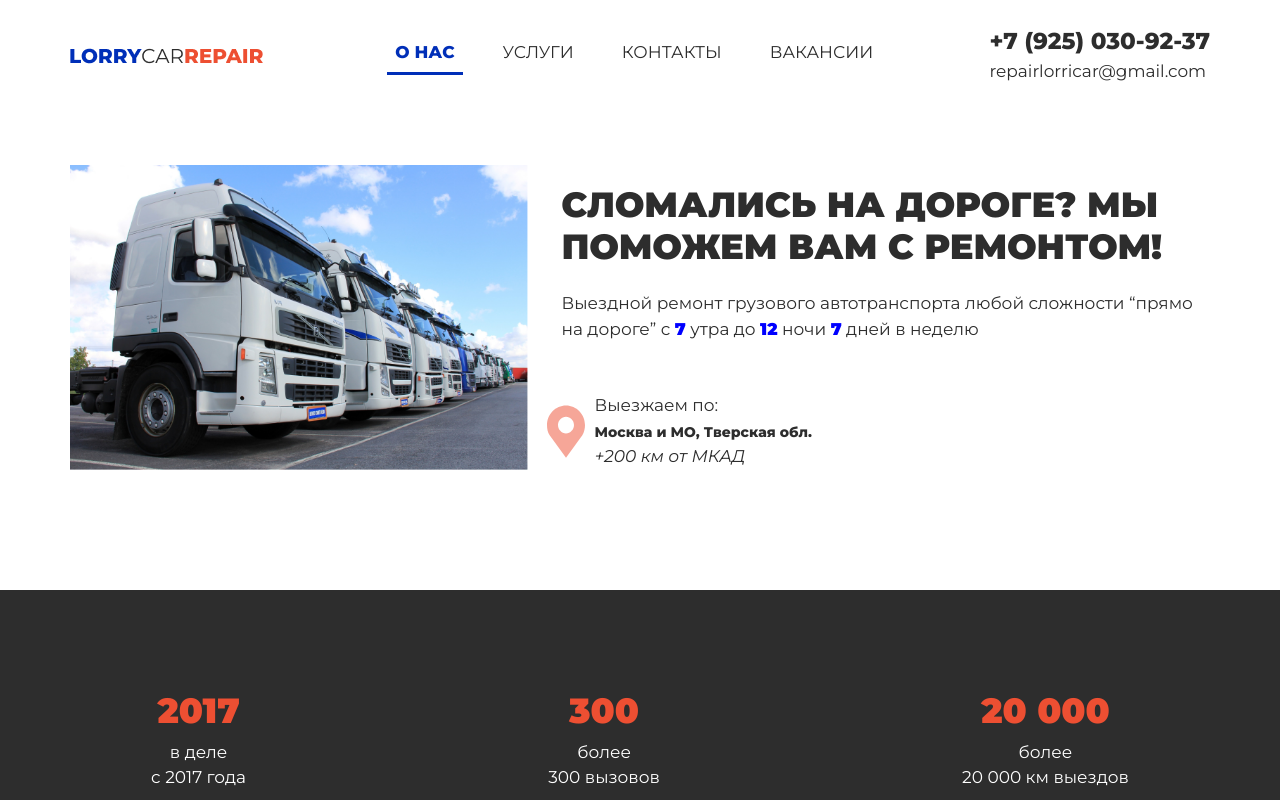
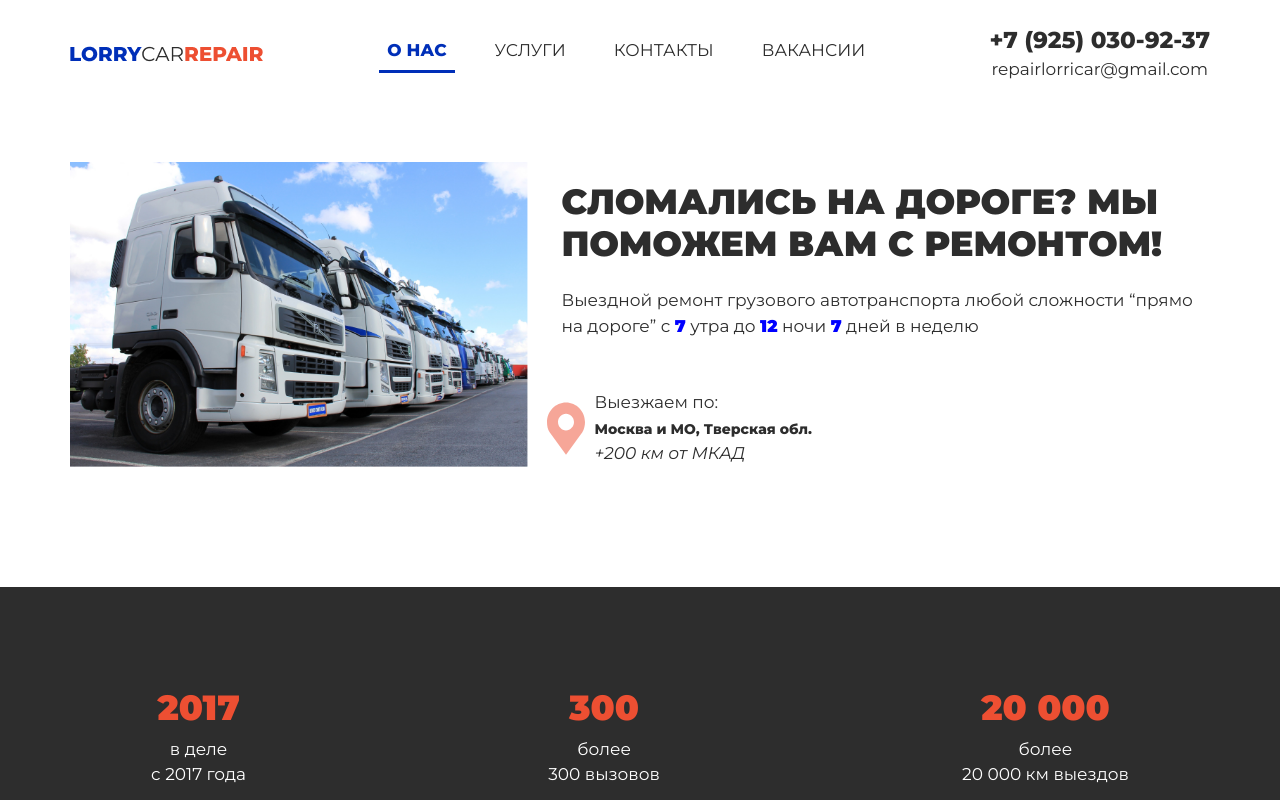
Before and after one commit to mortalshot/LorryCarRepair, a plain HTML site: page index.html in a window 1280 px wide. Shown: the top 800 px of the page. Drawn offline with nearby package versions, Linux system fonts and the light colour scheme.

Commit message:
фиксы фиксы фиксы

```diff
--- a/css/style.css
+++ b/css/style.css
@@ -30,8 +30,12 @@ li {
     border-bottom: 3px solid #002FB8;
 }
 
+.navbar-brand {
+    margin-right: 0;
+}
 .navbar-nav li {
     text-transform: uppercase;
+    text-align: center;
 }
 
 .nav-link {
--- a/index.html
+++ b/index.html
@@ -20,7 +20,7 @@
         <div class="container-fluid">
             <a class="navbar-brand" href="#"><img src="./img/LORRYCARREPAIR.png" alt=""></a>
             <button class="navbar-toggler" type="button" data-toggle="collapse" data-target="#navbarText" aria-controls="navbarText" aria-expanded="false" aria-label="Toggle navigation">
-                <span class="navbar-toggler-icon"></span>
+                <span class="dark-blue-text"><i class="fas fa-bars fa-1x"></i></span>
             </button>
             <div class="collapse navbar-collapse mx-auto" id="navbarText">
                 <ul class="navbar-nav mx-auto">
@@ -37,8 +37,8 @@
                         <a class="nav-link" href="#vacancy">Вакансии</a>
                     </li>
                 </ul>
+            <div class="d-flex flex-column align-items-center"><span class="phone">+7 (925) 030-92-37</span> repairlorricar@gmail.com</div>
             </div>
-            <span class="navbar-text"><span class="phone">+7 (925) 030-92-37</span> <br>repairlorricar@gmail.com</span>
         </div>
 
     </nav>
```
